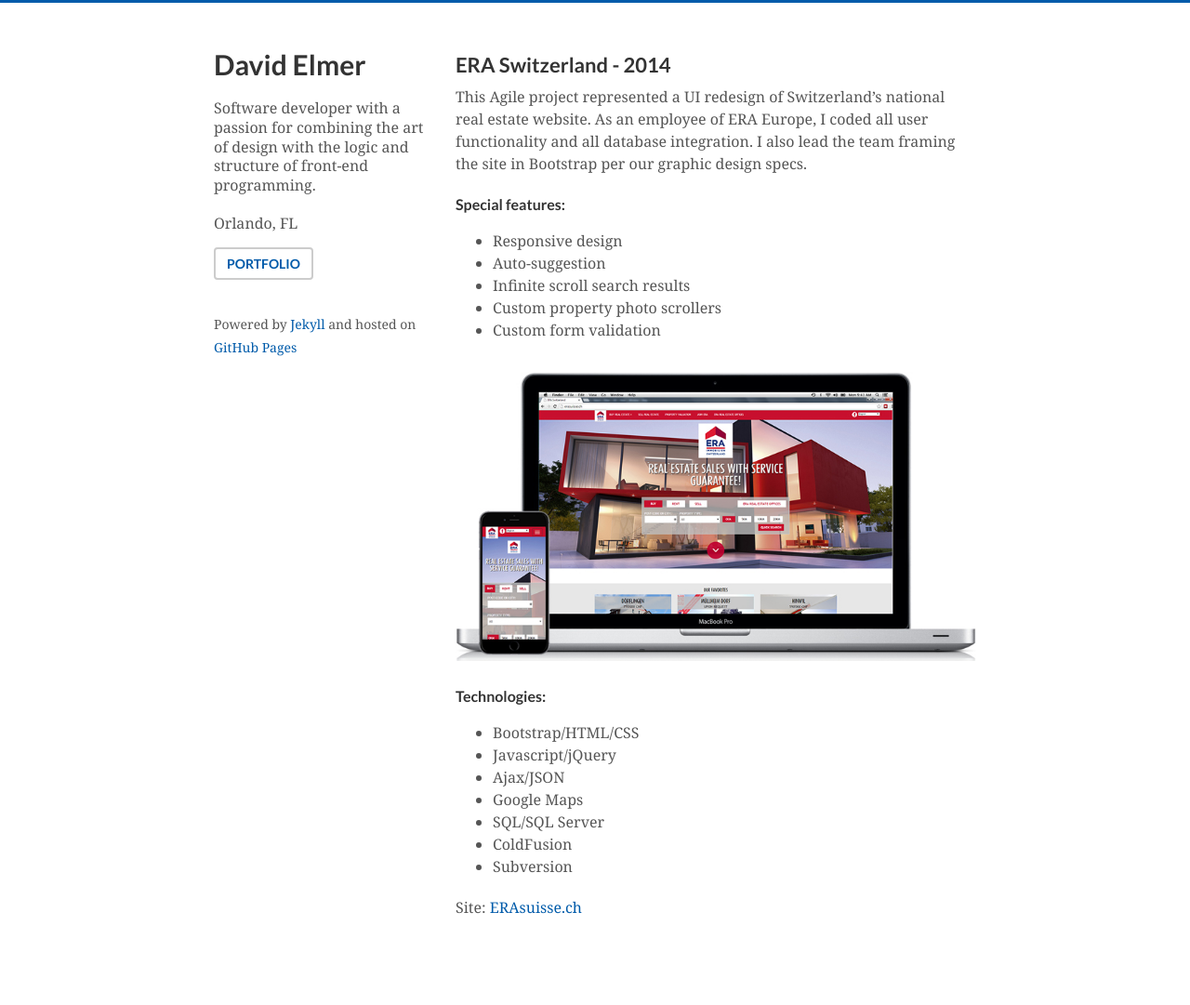
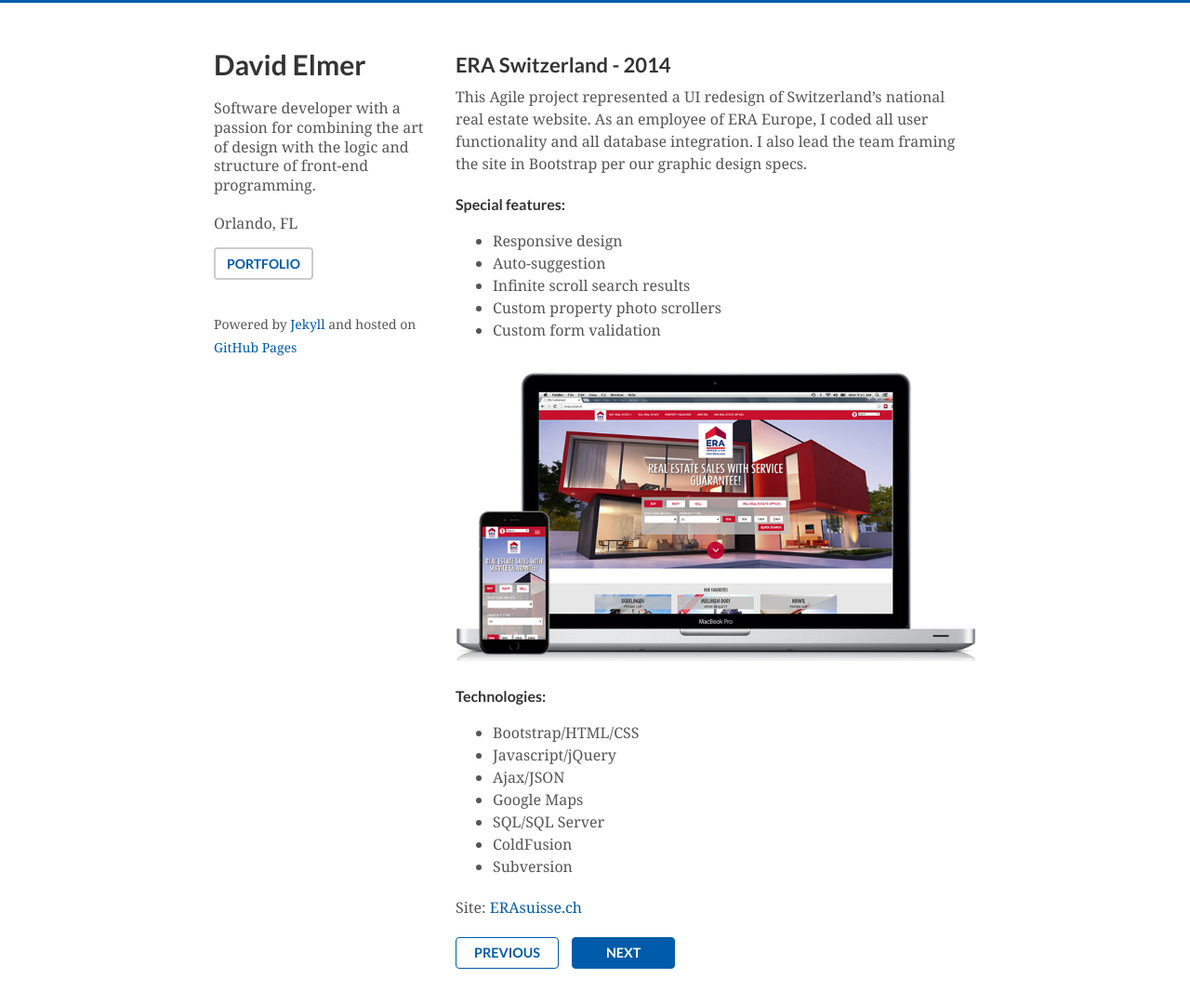
Before and after one commit to phillycc/phillycc.github.io, a Jekyll site: the page built from _posts/2014-09-21-era-suisse.md, in a window 1280 px wide and 1092 px high. Shown: the top 1081 px of the window at 93% size. Built offline with Jekyll 4.4.1, drawn with Linux system fonts in a browser that asks for light colours.

Commit message:
Added and styled nav buttons on project pages

```diff
--- a/_layouts/post.html
+++ b/_layouts/post.html
@@ -4,4 +4,6 @@
 <h2 class="page-title">{{ page.title }}</h2>
 <div class="post">
 {{ content }}
+    <a href="" class="btn-direction previous">Previous</a>
+    <a href="" class="btn-direction next">Next</a>
 </div>
--- a/css/styles.css
+++ b/css/styles.css
@@ -217,7 +217,41 @@
 .post {
   margin-top: 0;
 }
-
+.btn-direction {
+    display: inline-block;
+    padding: 6px 12px;
+    margin-bottom: 0;
+    font-size: 0.9rem;
+    text-transform: uppercase;
+    font-weight: 800;
+    font-family: Lato;
+    line-height: 1.42857143;
+    text-align: center;
+    white-space: nowrap;
+    vertical-align: middle;
+    -ms-touch-action: manipulation;
+    touch-action: manipulation;
+    cursor: pointer;
+    -webkit-user-select: none;
+    -moz-user-select: none;
+    -ms-user-select: none;
+    user-select: none;
+    background-image: none;
+    border: 1px solid transparent;
+    border-radius: 4px;
+    min-width:85px;
+}
+section .previous {
+   background-color: #fff;
+   border-color: #005BAA;
+   color: #005BAA;
+   margin-right:10px;
+}
+section .next {
+   color: #fff;
+   background-color: #005BAA;
+   border-color: #005BAA;
+}
 .btn{
   border-color: #205081;
   background: #205081;
```
